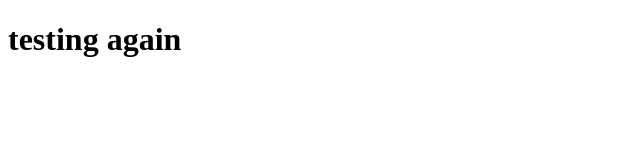
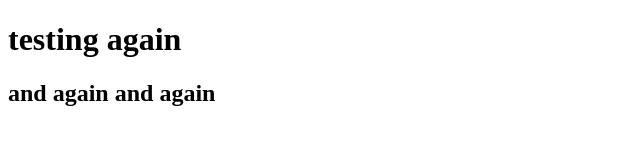
Before and after one commit to CrysF/module2.assignment, a plain HTML site: page module2/index.html in a window 1280 px wide. Shown: the whole page, without its empty margins (0-640 px from the left). Drawn offline with Linux system fonts and the light colour scheme.

Commit message:
Update index.html

```diff
--- a/module2/index.html
+++ b/module2/index.html
@@ -7,6 +7,7 @@
 </head>
 <body>
 <h1>testing again</h1>
+<h2>and again and again</h2>
 
 </body>
 </html>
```
